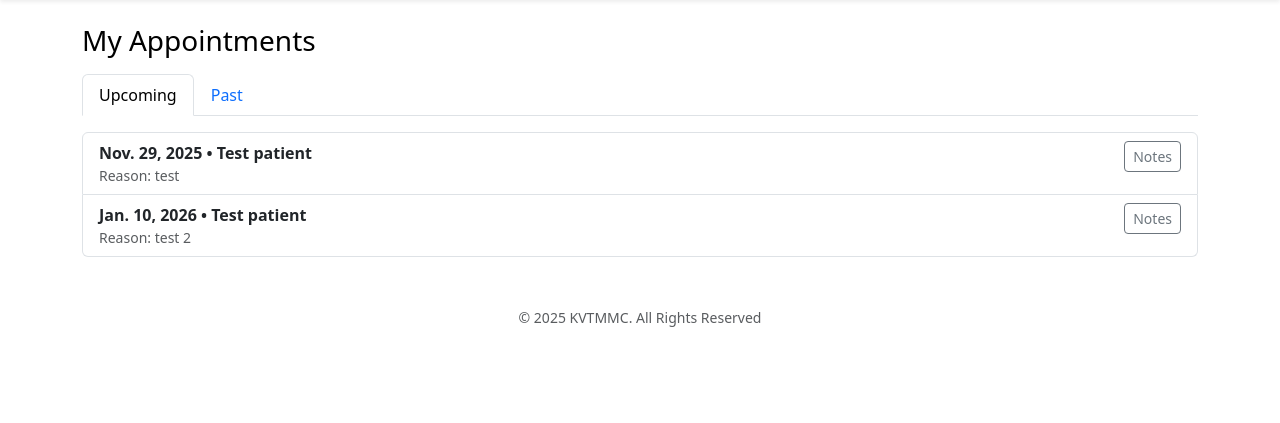
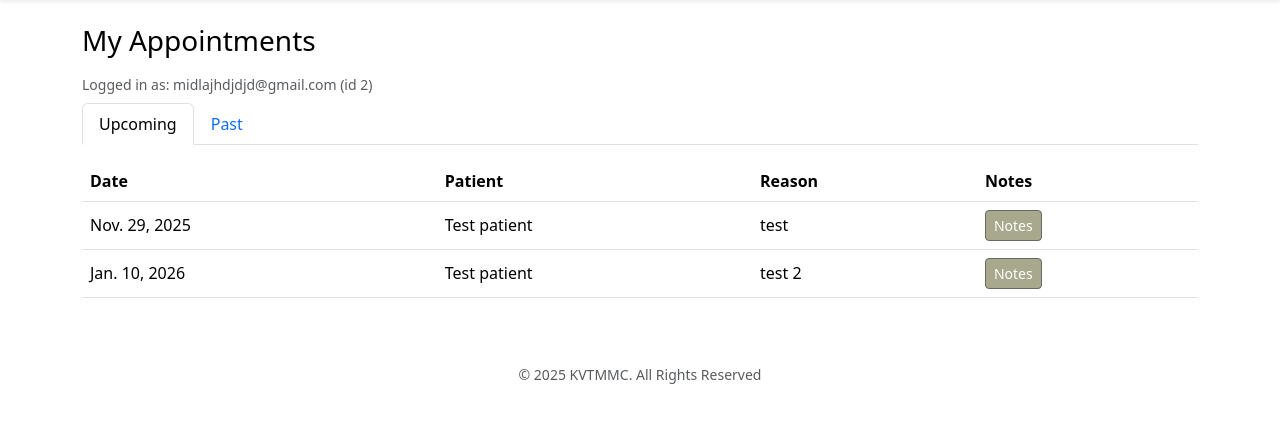
Before and after one commit to Midlaj994/FINAL-PROJECT-ENTRI-PYTHON-JANGO, a Django app: template appointments/templates/appointments/doctor_upcoming.html in a window 1280 px wide. Shown: the part 86-509 px from the top of the page. Run offline with Django 5.2, Linux system fonts and the light colour scheme; the template is opened without the code that fills it: values that come from a table or form of the project are taken from there, others are empty; a user stored in the database is signed in; data comes from the database, SQL or seed files in the repository.

Commit message:
Update doctor_upcoming.html

```diff
--- a/appointments/templates/appointments/doctor_upcoming.html
+++ b/appointments/templates/appointments/doctor_upcoming.html
@@ -2,69 +2,87 @@
 {% block content %}
 <h3 class="text-black mb-3">My Appointments</h3>
 
-<ul class="nav nav-tabs mb-3" id="doctorTabs" role="tablist">
-  <li class="nav-item" role="presentation">
-    <button class="nav-link active" id="upcoming-tab" data-bs-toggle="tab" data-bs-target="#upcoming-pane" type="button" role="tab">
+<div class="mb-2 text-muted small">
+  Logged in as: {{ request.user.email }} (id {{ request.user.id }})
+</div>
+
+<ul class="nav nav-tabs mb-3">
+  <li class="nav-item">
+    <button class="nav-link active" id="tab-upcoming" data-bs-toggle="tab" data-bs-target="#upcoming-pane" type="button">
       Upcoming
     </button>
   </li>
-  <li class="nav-item" role="presentation">
-    <button class="nav-link" id="past-tab" data-bs-toggle="tab" data-bs-target="#past-pane" type="button" role="tab">
+  <li class="nav-item">
+    <button class="nav-link" id="tab-past" data-bs-toggle="tab" data-bs-target="#past-pane" type="button">
       Past
     </button>
   </li>
 </ul>
 
-<div class="tab-content" id="doctorTabsContent">
-  <div class="tab-pane fade show active" id="upcoming-pane" role="tabpanel" aria-labelledby="upcoming-tab">
-    {% if upcoming %}
-      <div class="list-group">
-        {% for a in upcoming %}
-        <div class="list-group-item d-flex justify-content-between align-items-start">
-          <div>
-            <div class="fw-bold">
-              {{ a.date }} • {{ a.patient.get_full_name|default:a.patient.username }}
-            </div>
-            <div class="small text-muted">
-              Reason: {{ a.reason }}
-            </div>
-          </div>
-          <div class="ms-3 d-flex flex-column gap-2">
-            <a href="{% url 'appointments:doctor_notes' a.pk %}" class="btn btn-outline-secondary btn-sm">
+<div class="tab-content">
+  <div class="tab-pane fade show active" id="upcoming-pane">
+    {% if upcoming_appointments %}
+      <div class="table-responsive">
+        <table class="table align-middle">
+          <thead>
+            <tr>
+              <th>Date</th>
+              <th>Patient</th>
+              <th>Reason</th>
+              <th>Notes</th>
+            </tr>
+          </thead>
+          <tbody>
+            {% for a in upcoming_appointments %}
+            <tr>
+              <td>{{ a.date }}</td>
+              <td>{{ a.patient.get_full_name|default:a.patient.username }}</td>
+              <td>{{ a.reason }}</td>
+              <td>
+                <a href="{% url 'appointments:doctor_notes' a.id %}" class="btn btn-primary btn-sm text-white">
                   Notes
                 </a>
-          </div>
-        </div>
+              </td>
+            </tr>
             {% endfor %}
+          </tbody>
+        </table>
       </div>
     {% else %}
-      <p class="text-muted">You have no upcoming confirmed appointments.</p>
+      <p class="text-muted mb-0">You have no upcoming confirmed appointments.</p>
     {% endif %}
   </div>
 
-  <div class="tab-pane fade" id="past-pane" role="tabpanel" aria-labelledby="past-tab">
-    {% if past %}
-      <div class="list-group">
-        {% for a in past %}
-        <div class="list-group-item d-flex justify-content-between align-items-start">
-          <div>
-            <div class="fw-bold">
-              {{ a.date }} • {{ a.patient.get_full_name|default:a.patient.username }}
-            </div>
-            <div class="small text-muted">
-              Reason: {{ a.reason }}
-            </div>
-          </div>
-          <div class="ms-3 d-flex flex-column gap-2">
-            <a href="{% url 'appointments:doctor_notes' a.pk %}" class="btn btn-outline-secondary btn-sm">
+  <div class="tab-pane fade" id="past-pane">
+    {% if past_appointments %}
+      <div class="table-responsive">
+        <table class="table align-middle">
+          <thead>
+            <tr>
+              <th>Date</th>
+              <th>Patient</th>
+              <th>Reason</th>
+              <th>Notes</th>
+            </tr>
+          </thead>
+          <tbody>
+            {% for a in past_appointments %}
+            <tr>
+              <td>{{ a.date }}</td>
+              <td>{{ a.patient.get_full_name|default:a.patient.username }}</td>
+              <td>{{ a.reason }}</td>
+              <td>
+                <a href="{% url 'appointments:doctor_notes' a.pk %}" class="btn btn-sm btn-outline-primary">
                   Notes
                 </a>
-          </div>
-        </div>
+              </td>
+            </tr>
             {% endfor %}
+          </tbody>
+        </table>
       </div>
     {% else %}
-      <p class="text-muted">No past confirmed appointments yet.</p>
+      <p class="text-muted mb-0">You have no past confirmed appointments.</p>
     {% endif %}
   </div>
 </div>
```
Lines whose indentation alone changed are shown as unchanged.
